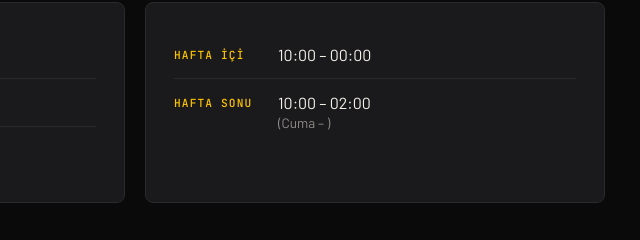
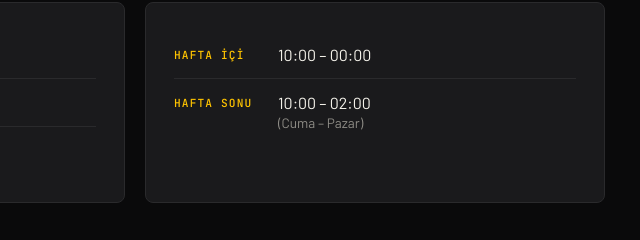
Before and after one commit to mustafa2377215598-a11y/Classnet-nternet-Cafe, a plain HTML site: page index.html in a window 1280 px wide. Shown: the part 1752-1992 px from the top of the page, 551-1191 px from the left. Drawn offline with Linux system fonts and the light colour scheme.

Commit message:
Update index.html

```diff
--- a/index.html
+++ b/index.html
@@ -270,7 +270,7 @@
       </div>
       <div class="info-card">
         <div class="info-line"><span class="k">HAFTA İÇİ</span><span class="v">10:00 – 00:00</span></div>
-        <div class="info-line"><span class="k">HAFTA SONU</span><span class="v">10:00 – 02:00 <br><span style="color:var(--ink-dim); font-size:.85rem;">(Cuma – )</span></span></div>
+        <div class="info-line"><span class="k">HAFTA SONU</span><span class="v">10:00 – 02:00 <br><span style="color:var(--ink-dim); font-size:.85rem;">(Cuma – Pazar)</span></span></div>
       </div>
     </div>
   </div>
```
